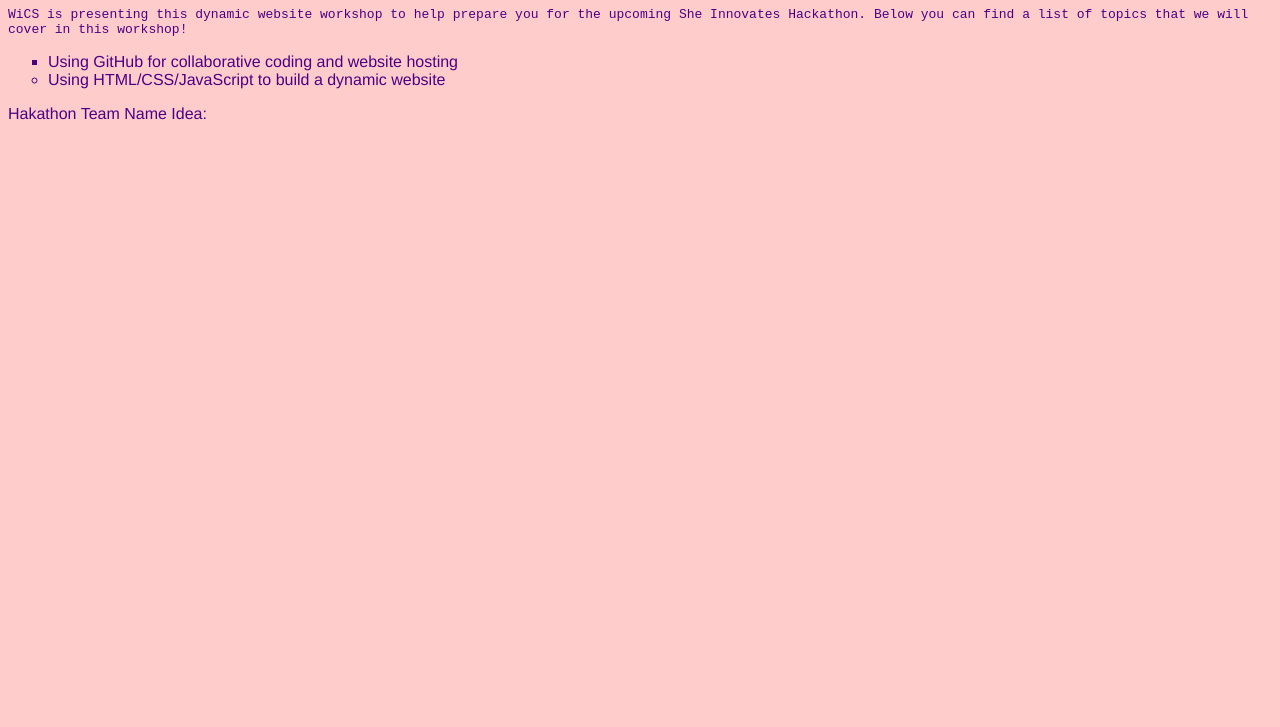
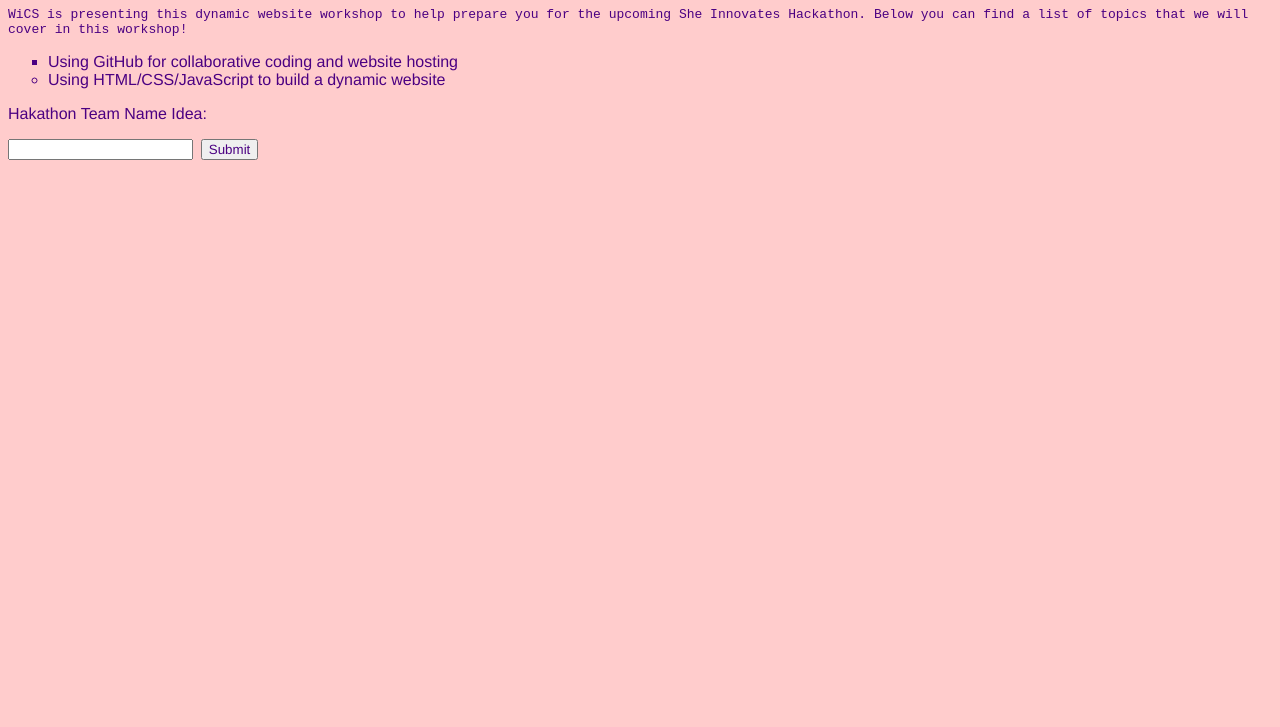
Before and after one commit to zhy75/WiCS-Dynamic-Website-Tutorial, a plain HTML site: page index.html in a window 1280 px wide. Shown: the part 73-800 px from the top of the page. Drawn offline with Linux system fonts and the light colour scheme.

Commit message:
adding form

```diff
--- a/app.js
+++ b/app.js
@@ -23,8 +23,10 @@ function myFunction() {
 
   //Finish the function
   // Get the value of the input field with id="teamname"
+  x = document.getElementbyId("teamname").value;
 
+  text = "Your team name idea is " + x;
 
-
+  document.getElementbyId("formbtn").innerHTML = text;
 
 }
--- a/index.html
+++ b/index.html
@@ -40,7 +40,8 @@
 		<p id="formbtn"> Hakathon Team Name Idea: </p>
 
 		<!-- Simple JavaScript form to modify our HTML -->
-
+		<input id="teamname">
+		<button type="btn2" onclick="myFunction()">Submit</button>
 
 
 	    <script src="app.js"></script>
```
